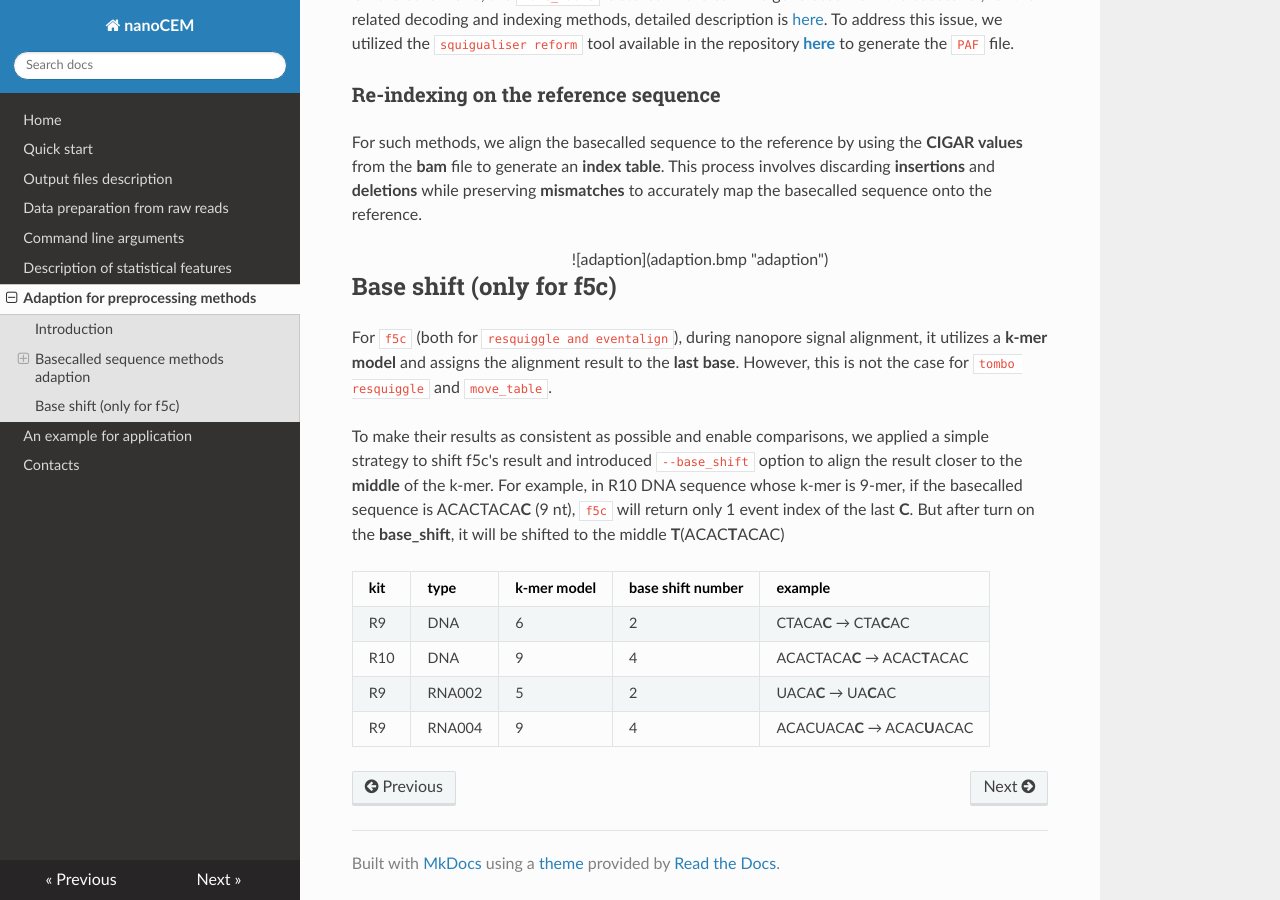
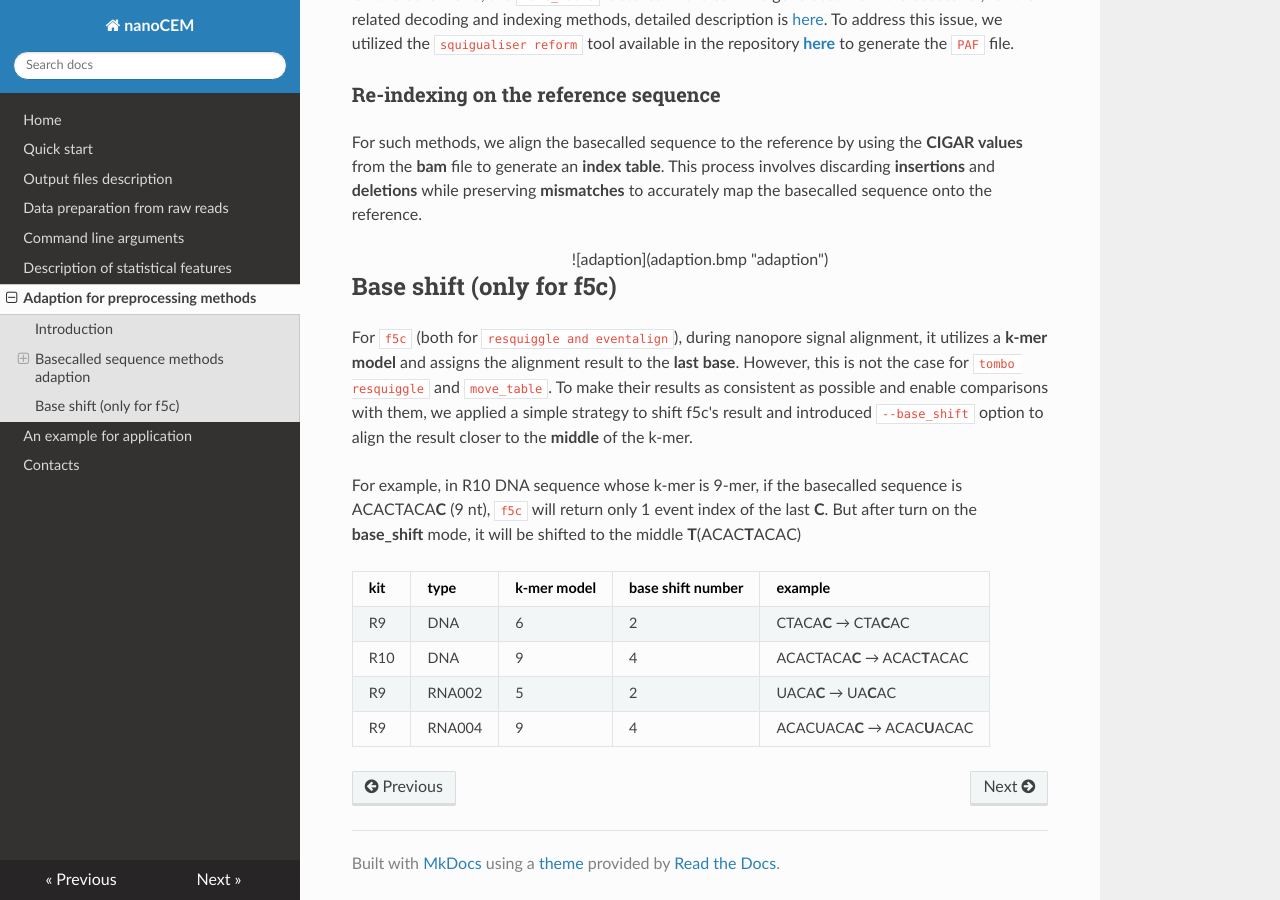
Before and after one commit to lrslab/nanoCEM, an MkDocs documentation site: the page built from docs/adaption.md, in a window 1280 px wide and 900 px high, scrolled down 640 px. Built offline with MkDocs 1.6.1, drawn with Linux system fonts in a browser that asks for light colours; nearby versions of some CDN libraries.

Commit message:
update docs

```diff
--- a/docs/adaption.md
+++ b/docs/adaption.md
@@ -26,12 +26,11 @@ This process involves discarding **insertions** and **deletions** while preservi
 ## Base shift (only for f5c)
 
 For `f5c` (both for `resquiggle and eventalign`), during nanopore signal alignment, it utilizes a **k-mer model** and assigns the alignment result to the **last base**.
-However, this is not the case for `tombo resquiggle` and `move_table`.
+However, this is not the case for `tombo resquiggle` and `move_table`. To make their results as consistent as possible and enable comparisons with them,
+we applied a simple strategy to shift f5c's result and introduced `--base_shift` option to align the result closer to the **middle** of the k-mer.
 
-To make their results as consistent as possible and enable comparisons,
-we applied a simple strategy to shift f5c's result and introduced `--base_shift` option to align the result closer to the **middle** of the k-mer.
 For example, in R10 DNA sequence whose k-mer is 9-mer, if the basecalled sequence is ACACTACA**C** (9 nt), `f5c` will return only 1 event index of the last **C**.
-But after turn on the **base_shift**, it will be shifted to the middle **T**(ACAC**T**ACAC)
+But after turn on the **base_shift** mode, it will be shifted to the middle **T**(ACAC**T**ACAC)
 
 
 | kit    | type | k-mer model  |base shift number |example |
```
